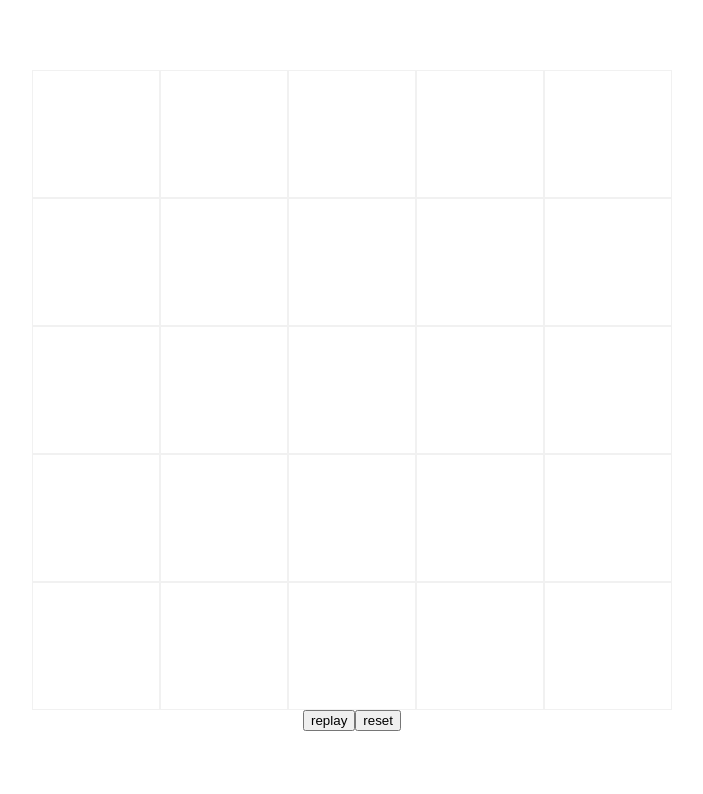
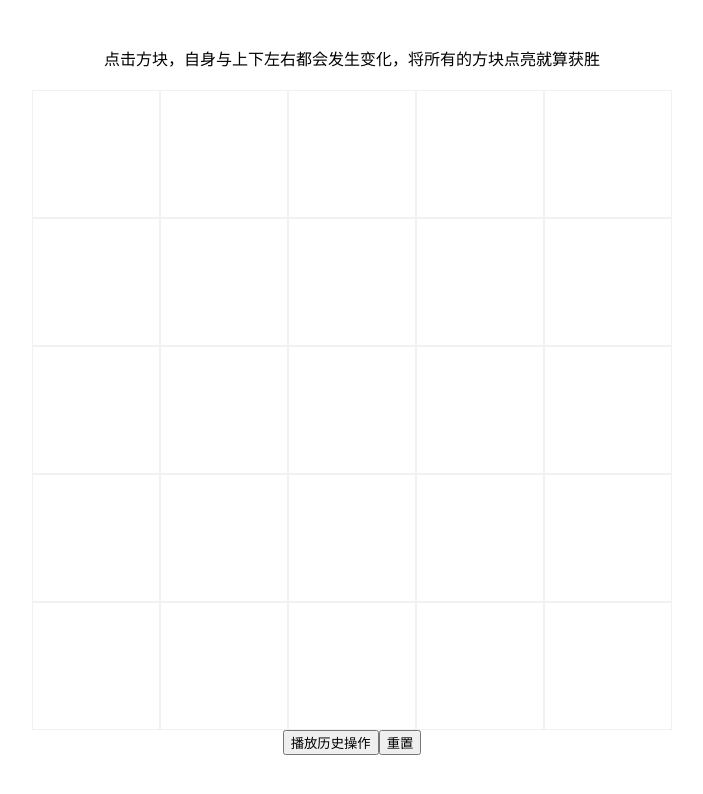
Before and after one commit to IronKinoko/confused-switch, a website: page src/index.html in a window 1280 px wide. Shown: the whole page, without its empty margins (288-991 px from the left). Drawn offline with Linux system fonts and the light colour scheme.

Commit message:
feat: add tips

```diff
--- a/src/index.html
+++ b/src/index.html
@@ -34,9 +34,15 @@
       .item[data-state='1'] {
         background: rgb(72, 84, 255);
       }
+      .tips {
+        margin-bottom: 20px;
+      }
     </style>
   </head>
   <body>
+    <div class="tips">
+      点击方块，自身与上下左右都会发生变化，将所有的方块点亮就算获胜
+    </div>
     <script src="index.js"></script>
   </body>
 </html>
--- a/src/index.js
+++ b/src/index.js
@@ -24,12 +24,12 @@ function createStage() {
 
   const btnGroup = document.createElement('div')
   const replayBtn = document.createElement('button')
-  replayBtn.innerText = 'replay'
+  replayBtn.innerText = '播放历史操作'
   replayBtn.onclick = replay
   btnGroup.appendChild(replayBtn)
 
   const resetBtn = document.createElement('button')
-  resetBtn.innerText = 'reset'
+  resetBtn.innerText = '重置'
   resetBtn.onclick = reset
   btnGroup.appendChild(resetBtn)
   document.body.appendChild(btnGroup)
@@ -78,6 +78,6 @@ function replay() {
   for (let i = 0; i < newRecords.length; i++) {
     setTimeout(() => {
       switchItem(newRecords[i])
-    }, (i + 1) * 1000)
+    }, (i + 1) * 700)
   }
 }
```
